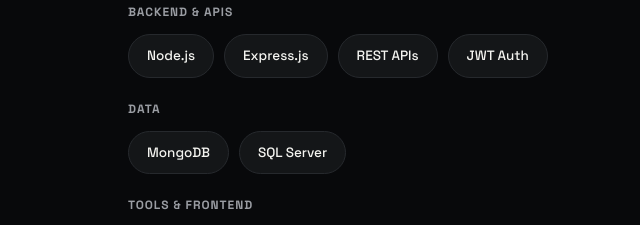
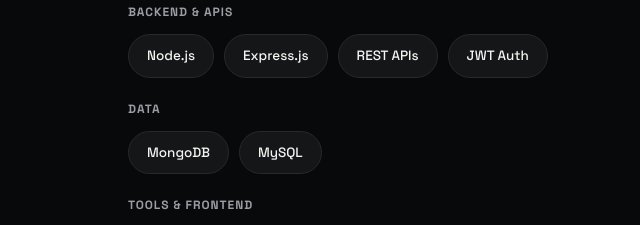
Before and after one commit to Krishh14-ui/krishh-portfolio, a plain HTML site: page index.html in a window 1280 px wide. Shown: the part 2780-3005 px from the top of the page, 0-640 px from the left. Drawn offline with Linux system fonts and the light colour scheme.

Commit message:
Fix: SQL Server -> MySQL in skills

```diff
--- a/index.html
+++ b/index.html
@@ -289,7 +289,7 @@
     <div class="skill-group">
       <h4>Data</h4>
       <div class="skill-cloud">
-        <span class="skill-chip">MongoDB</span><span class="skill-chip">SQL Server</span>
+        <span class="skill-chip">MongoDB</span><span class="skill-chip">MySQL</span>
       </div>
     </div>
     <div class="skill-group">
```
